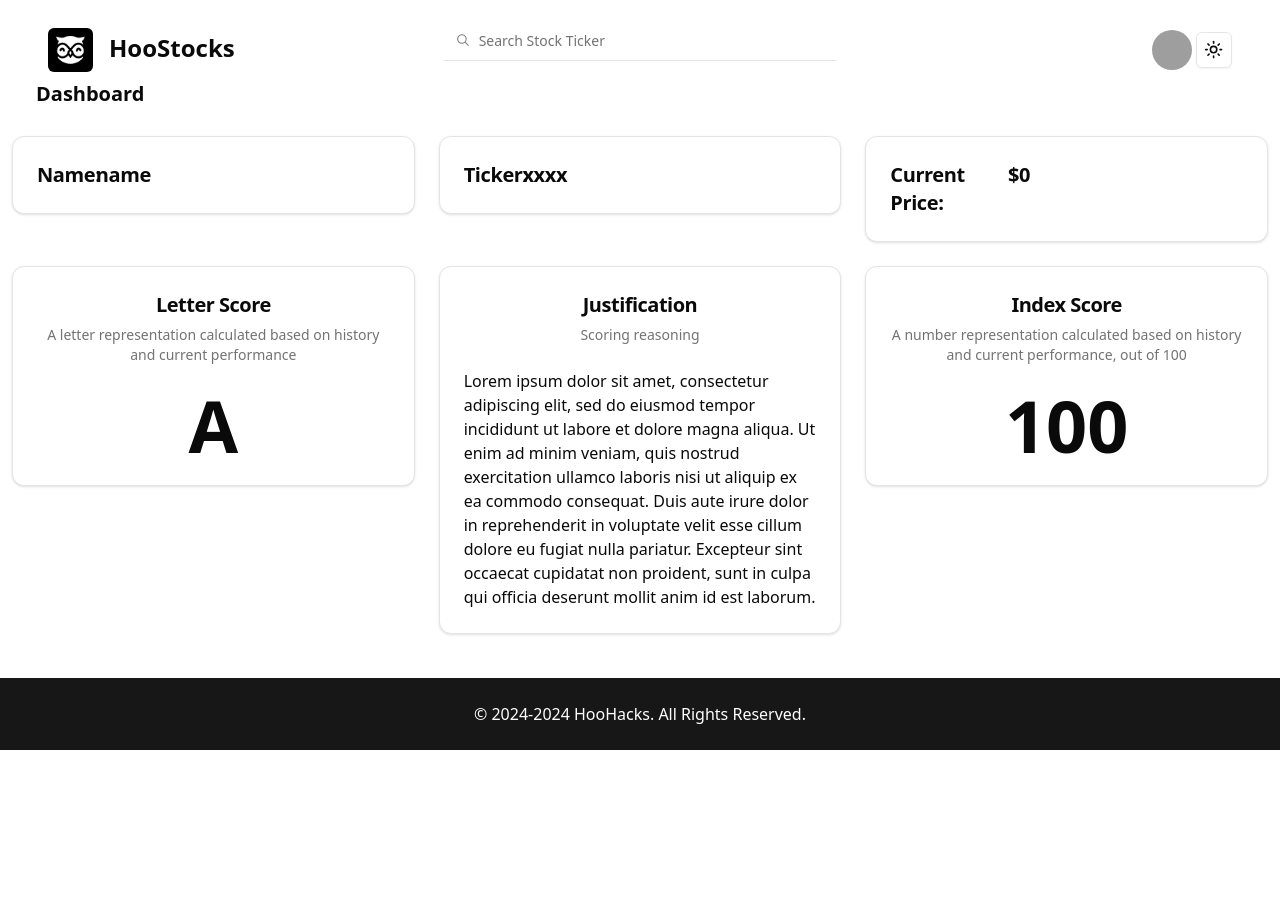
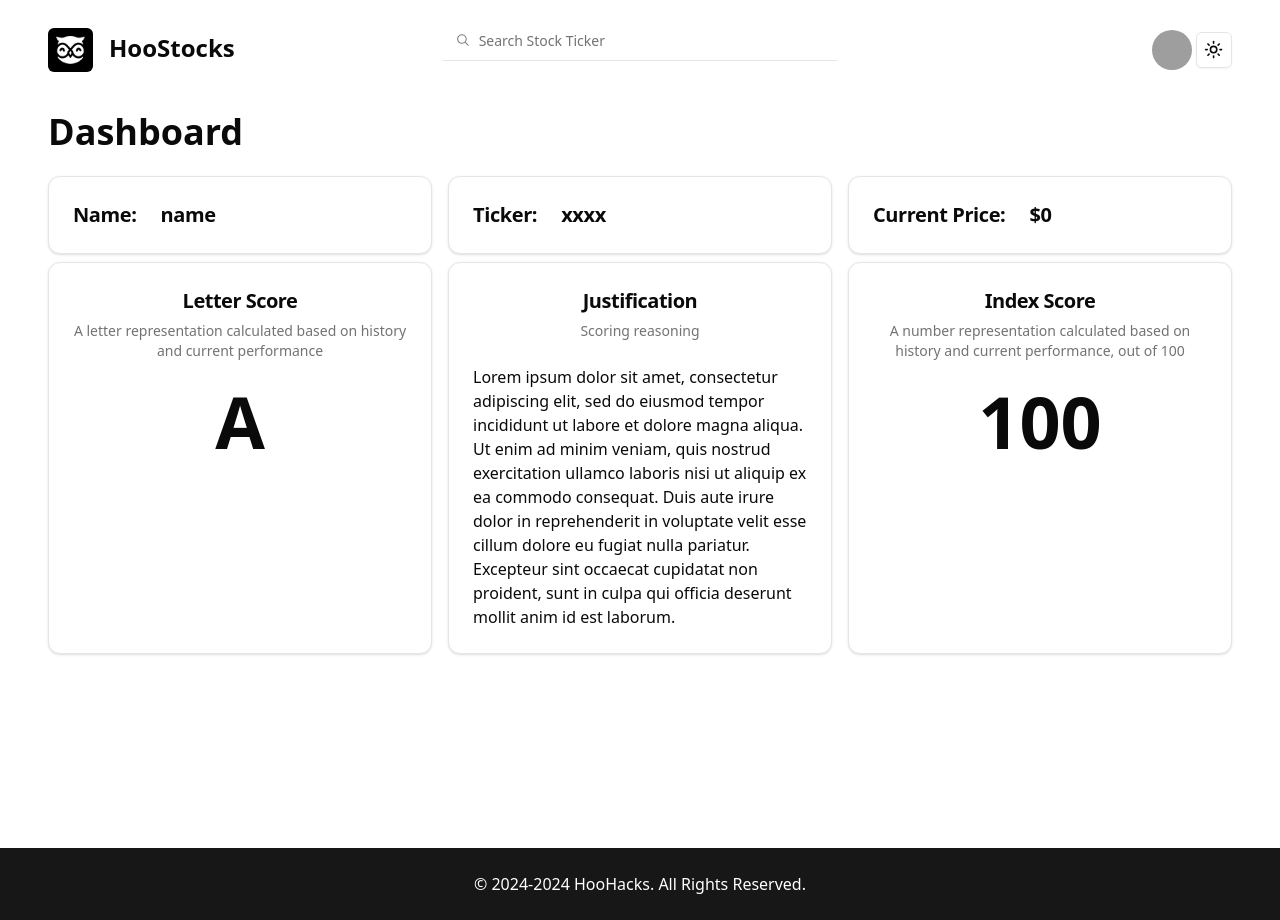
Before and after one commit to yatinmanuel/HooStocks, a Next.js app in the folder hoohacks-frontend/: page /dashboard in a window 1280 px wide. Before the commit the page ends 800 px from the top, so only its background shows below. Built offline with nearby package versions, Linux system fonts and the light colour scheme; grey boxes are pictures that could not be loaded.

Commit message:
GoDaddy????

```diff
--- a/hoohacks-frontend/app/dashboard/page.tsx
+++ b/hoohacks-frontend/app/dashboard/page.tsx
@@ -10,53 +10,47 @@ import {
 
 
 export default function Dashboard() {
+
     return (
         <>
             <NavUser />
-            <main>
-                <div>
-                    <h1 className="pl-9 pt-20 font-bold text-xl">Dashboard</h1>
+            <main className="h-screen mt-12 px-6 py-6 lg:py-12 lg:px-12">
+                <div className="my-4">
+                    <h1 className="font-bold text-4xl ">Dashboard</h1>
                 </div>
-                <div className="pt-[1rem] grid grid-cols-3">
-                    <div className="p-3">
+                <div className="py-2 gap-4 grid grid-cols-3">
                         <Card>
                             <CardHeader>
                                 <CardTitle>
-                                    <div className="grid grid-cols-6 col-start-2 col-end-6">
+                                    <div className="flex gap-6">
                                         <p className="font-bold text-xl">Name: </p>
                                         <p className="text-xl text-left">name</p>
                                     </div>
                                 </CardTitle>
                             </CardHeader>
                         </Card>
-                    </div>
-                    <div className="p-3">
                         <Card>
                             <CardHeader>
                                 <CardTitle>
-                                    <div className="grid grid-cols-6 col-start-2 col-end-6">
+                                    <div className="flex gap-6">
                                         <p className="font-bold text-xl">Ticker: </p>
                                         <p className="text-xl text-left">xxxx</p>
                                     </div>
                                 </CardTitle>
                             </CardHeader>
                         </Card>
-                    </div>
-                    <div className="p-3">
                         <Card>
                             <CardHeader>
                                 <CardTitle>
-                                    <div className="grid grid-cols-3">
+                                    <div className="flex gap-6">
                                         <p className="font-bold text-xl">Current Price: </p>
                                         <p className="text-xl text-left">$0</p>
                                     </div>
                                 </CardTitle>
                             </CardHeader>
                         </Card>
-                    </div>
                 </div>
-                <div className="pb-[2rem] grid grid-cols-3 ">
-                    <div className="p-3">
+                <div className="pb-[2rem] grid grid-cols-3 gap-4 ">
                         <Card>
                             <CardHeader>
                                 <CardTitle className="grid justify-items-center text-xl font-bold">Letter Score</CardTitle>
@@ -66,8 +60,6 @@ export default function Dashboard() {
                                 <p className="grid justify-items-center text-7xl font-bold">A</p>
                             </CardContent>
                         </Card>
-                    </div>
-                    <div className="p-3">
                         <Card >
                             <CardHeader>
                                 <CardTitle className="grid justify-items-center text-xl font-bold">Justification</CardTitle>
@@ -77,8 +69,6 @@ export default function Dashboard() {
                                 <p>Lorem ipsum dolor sit amet, consectetur adipiscing elit, sed do eiusmod tempor incididunt ut labore et dolore magna aliqua. Ut enim ad minim veniam, quis nostrud exercitation ullamco laboris nisi ut aliquip ex ea commodo consequat. Duis aute irure dolor in reprehenderit in voluptate velit esse cillum dolore eu fugiat nulla pariatur. Excepteur sint occaecat cupidatat non proident, sunt in culpa qui officia deserunt mollit anim id est laborum.</p>
                             </CardContent>
                         </Card>
-                    </div>
-                    <div className="p-3">
                         <Card >
                             <CardHeader>
                                 <CardTitle className="grid justify-items-center text-xl font-bold">Index Score</CardTitle>
@@ -88,7 +78,6 @@ export default function Dashboard() {
                                 <p className="grid justify-items-center text-7xl font-bold">100</p>
                             </CardContent>
                         </Card>
-                    </div>
                 </div>
             </main>
         </>
```
